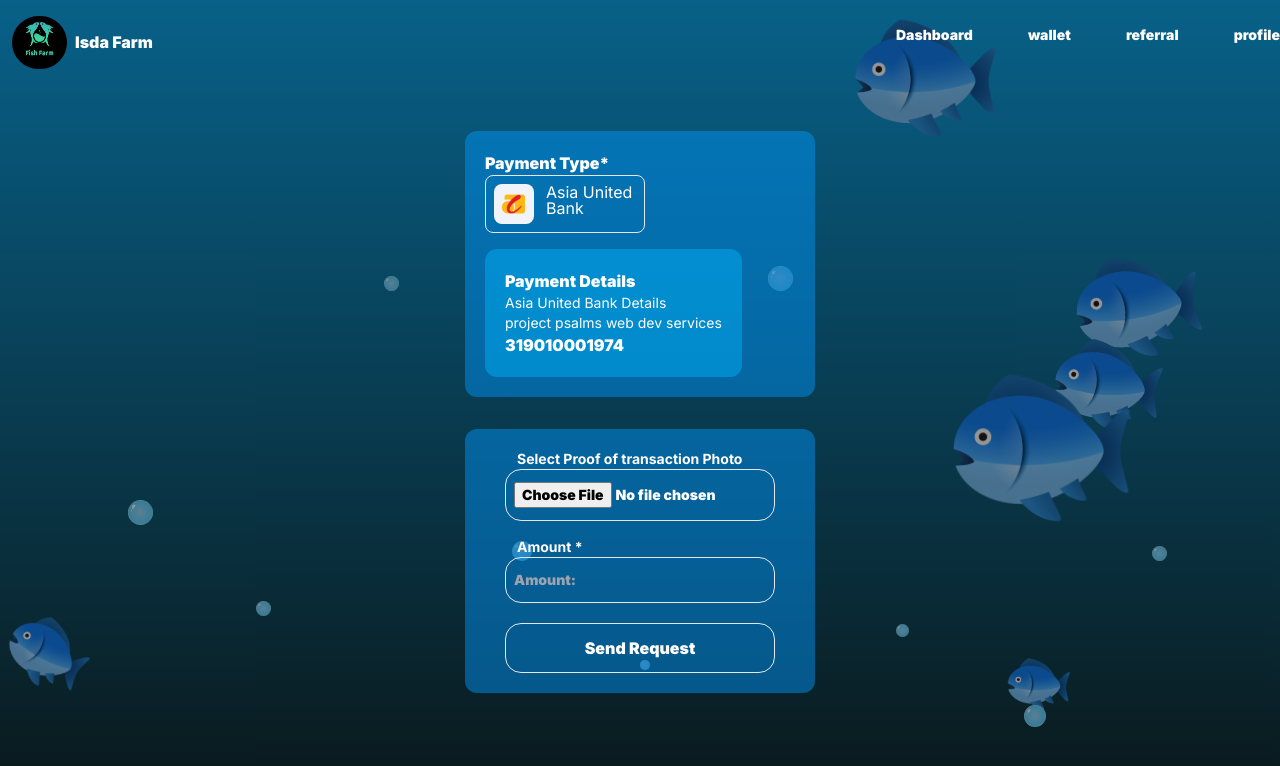
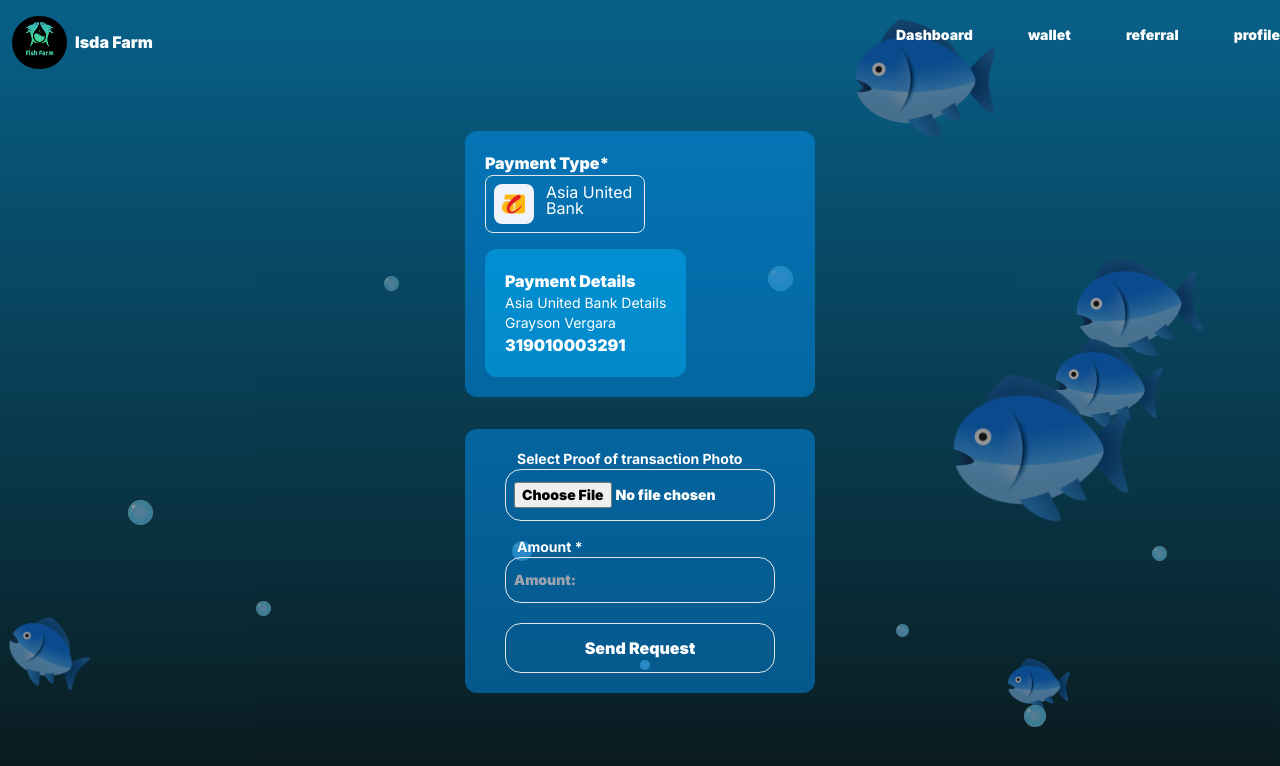
Before and after one commit to developershakil2/fishfarm-web, a Next.js app: page /addbal in a window 1280 px wide. Shown: the top 766 px of the page. Built offline with nearby package versions, Linux system fonts and the light colour scheme.

Commit message:
Update page.jsx
payment details changed

```diff
--- a/app/(auth)/addbal/page.jsx
+++ b/app/(auth)/addbal/page.jsx
@@ -155,8 +155,8 @@
                <div className="bg-[#00b8ff70] rounded-xl p-5 ">
                  <h2 className="font-black text-white ">Payment Details</h2>
                  <p className="text-sm text-white font-[400]">Asia United Bank Details</p>
-                 <p className="text-sm text-white font-[400]">project psalms web dev services</p>
-                 <p className="font-black text-white">319010001974</p>
+                 <p className="text-sm text-white font-[400]">Grayson Vergara</p>
+                 <p className="font-black text-white">319010003291</p>
                </div>
             </div>
 
```
